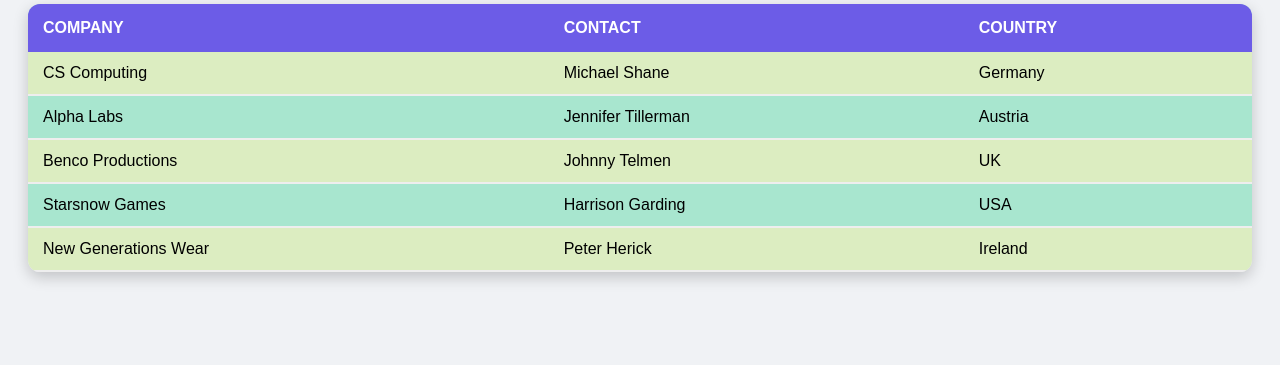
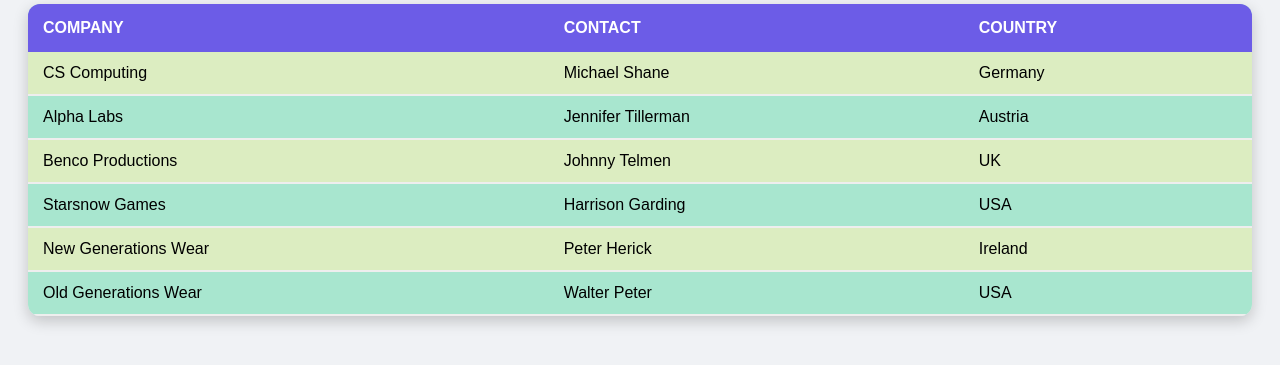
Before and after one commit to ahtiong80/Data, a plain HTML site: page index.html in a window 1280 px wide. Shown: the part 107-472 px from the top of the page. Drawn offline with Linux system fonts and the light colour scheme.

Commit message:
Update index.html

```diff
--- a/index.html
+++ b/index.html
@@ -84,6 +84,11 @@
 	    <td>Peter Herick</td>
 	    <td>Ireland</td>
 	  </tr>
+	  <tr>
+	    <td>Old Generations Wear</td>
+	    <td>Walter Peter</td>
+	    <td>USA</td>
+	  </tr>
 	</table>
     </section>
 
```
